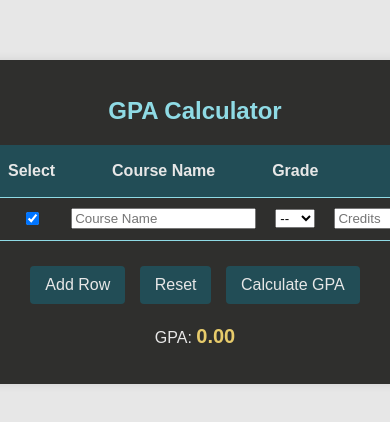
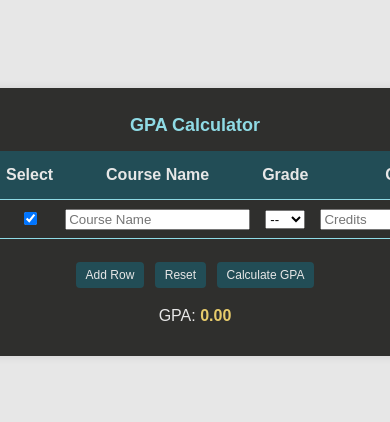
Before and after one commit to LilianaMasoud/GPA-Calculator, a plain HTML site: page index.html in a window 390 px wide. Shown: the part 200-622 px from the top of the page. Drawn offline with Linux system fonts and the light colour scheme.

Commit message:
added media queries to styling

```diff
--- a/style.css
+++ b/style.css
@@ -9,7 +9,7 @@ body {
 }
 
 .container {
-    width: 100%;
+  width: 90%;
   max-width: 600px;
   text-align: center;
   padding: 20px;
@@ -90,3 +90,46 @@ body {
   font-size: 20px;
   color: #e7cb6b;
 }
+
+/* Media Queries for Responsiveness */
+@media (max-width: 768px) {
+  h1 {
+    font-size: 20px;
+  }
+
+  .buttons button {
+    font-size: 14px;
+    padding: 8px 12px;
+  }
+
+  #gpa-result {
+    font-size: 18px;
+  }
+}
+
+@media (max-width: 480px) {
+  h1 {
+    font-size: 18px;
+    margin-bottom: 15px;
+  }
+
+  .table-container th, .table-container td {
+    padding: 6px;
+  }
+
+  .buttons button {
+    font-size: 12px;
+    padding: 6px 10px;
+    margin: 3px;
+  }
+
+  #gpa-result {
+    font-size: 16px;
+  }
+
+  /* Adjust table for smaller screens */
+  .table-container, .container {
+    width: 100%;
+    padding: 15px;
+  }
+}
```
Lines whose indentation alone changed are shown as unchanged.
